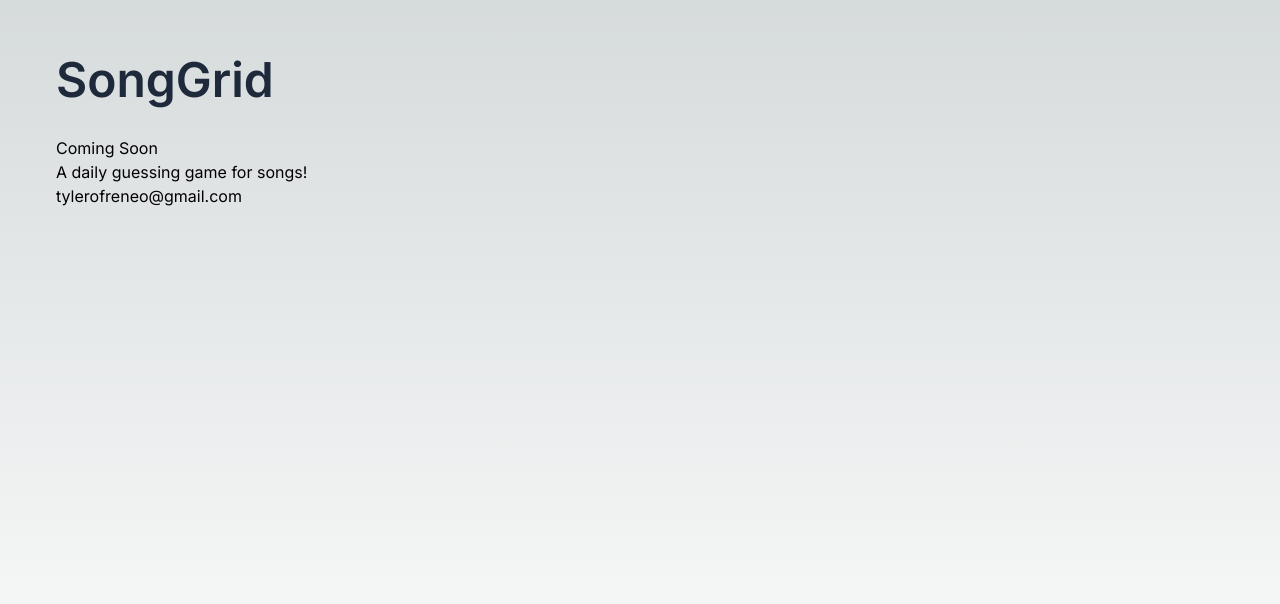
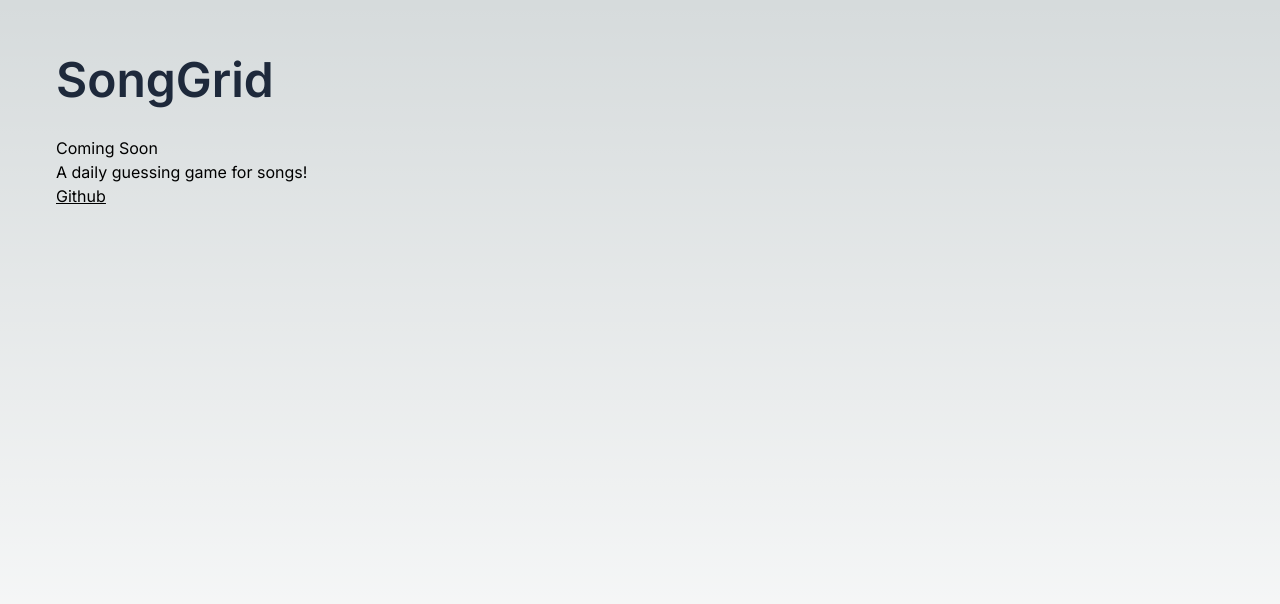
Before and after one commit to tylerofren/songgrid, a Next.js app: page / in a window 1280 px wide. Shown: the top 604 px of the page. Built offline with nearby package versions, Linux system fonts and the light colour scheme.

Commit message:
coming soon ... 🤫

```diff
--- a/app/page.js
+++ b/app/page.js
@@ -10,7 +10,7 @@ export default function Home() {
 
     return (
         <div className="flex min-h-screen flex-col items-start justify-start p-14">
-            <div className="relative flex place-items-center text-slate-800 text-5xl font-semibold">
+            <div className="relative flex place-items-center text-slate-800 dark:text-slate-100 text-5xl font-semibold">
                 SongGrid
             </div>
 
@@ -20,7 +20,7 @@ export default function Home() {
 
             </div>
 
-            <div className="">tylerofreneo@gmail.com</div>
+            <div className="underline"><a href="https://github.com/tylerofren" target="_blank">Github</a></div>
 
 
             {/* <div className="">
```
